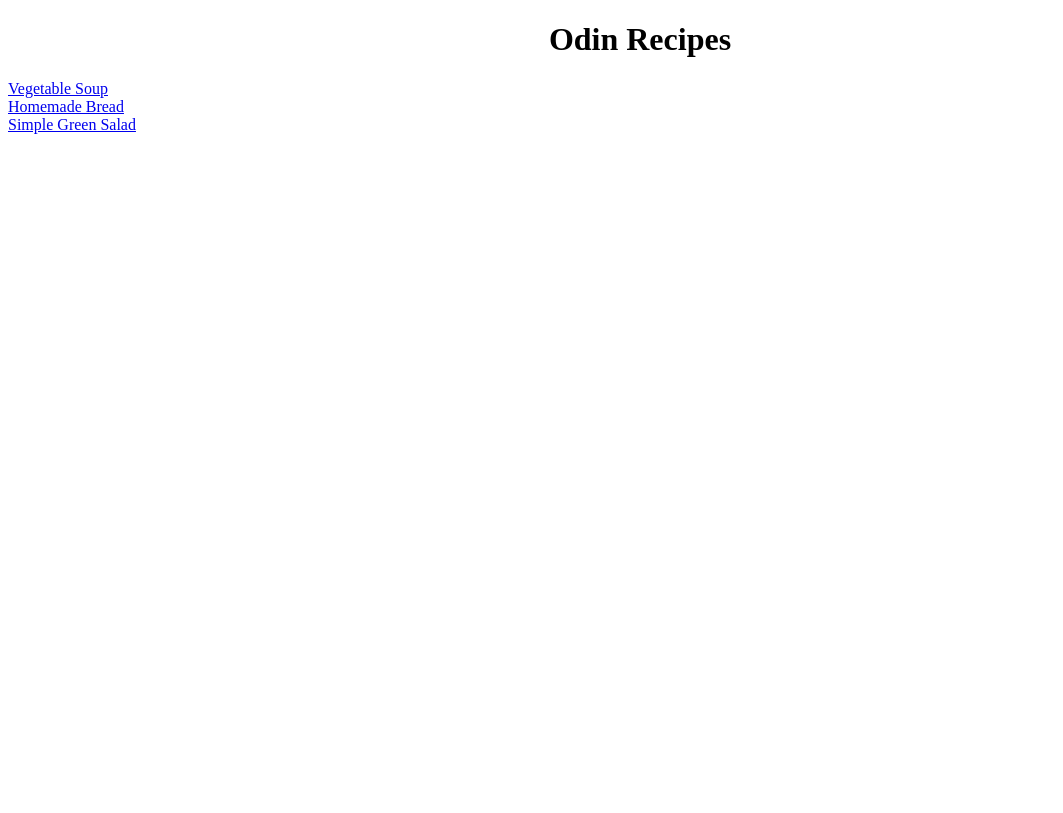
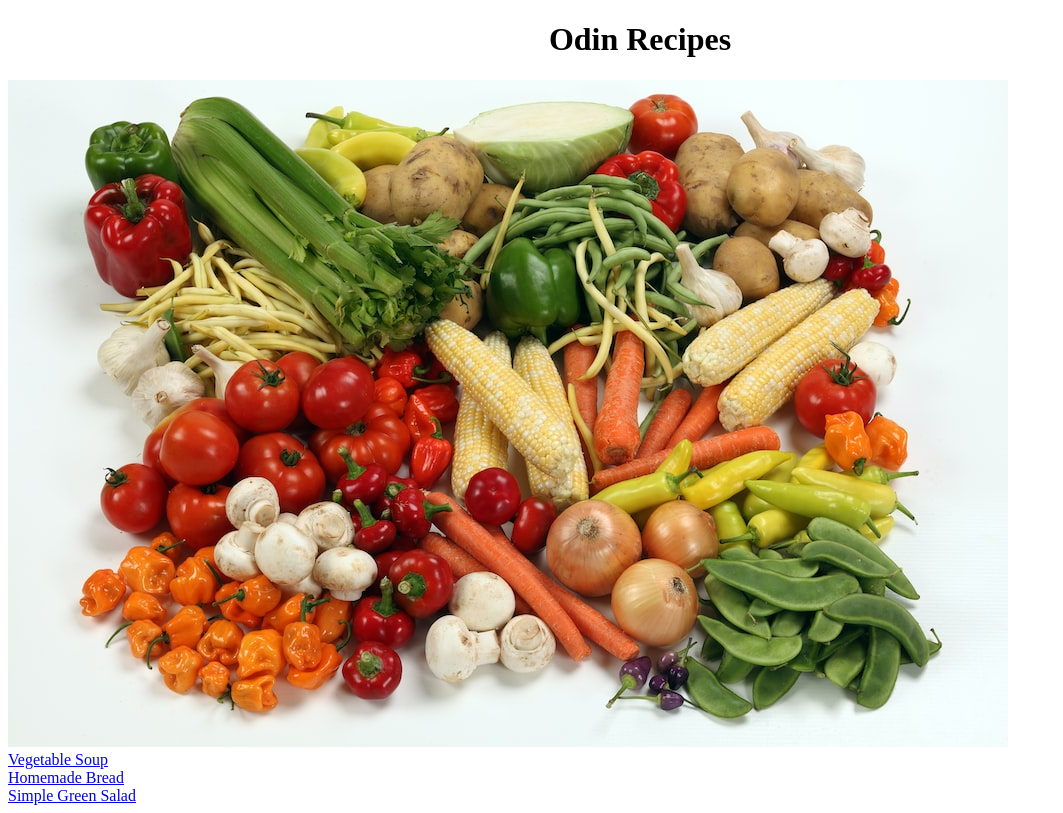
Before and after one commit to evinmke/odin-recipes, a plain HTML site: page index.html in a window 1280 px wide. Shown: the whole page, without its empty margins (0-1063 px from the left). Drawn offline with Linux system fonts and the light colour scheme.

Commit message:
Add image to home page.

```diff
--- a/index.html
+++ b/index.html
@@ -8,7 +8,8 @@
 
     <body>
         <h1 class="heading">Odin Recipes</h1>
-        <a href="recipes/vegetable-soup.html">Vegetable Soup</a>
+        <img src="images/veggies.jpg">
+        <br><a href="recipes/vegetable-soup.html">Vegetable Soup</a></bf>
         <br><a href="recipes/homemade-bread.html">Homemade Bread</a></br>
         <a href="recipes/salad.html">Simple Green Salad</a>
 
```
Also changed, not shown: images/veggies.jpg (added).
